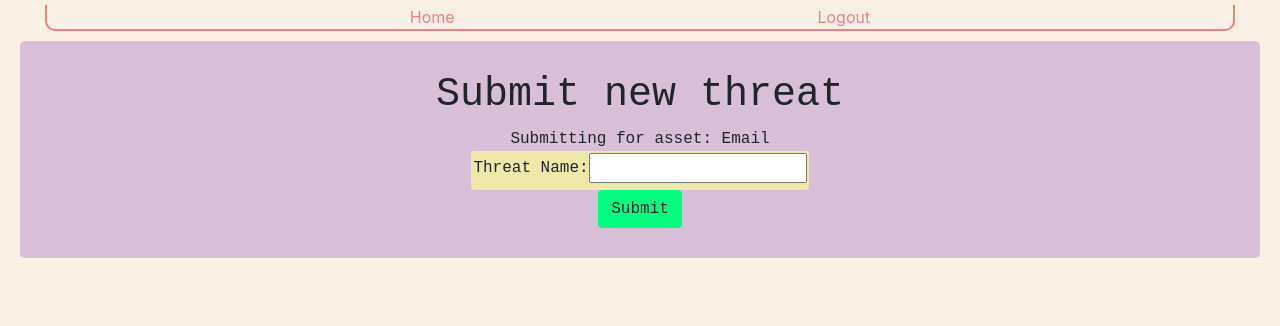
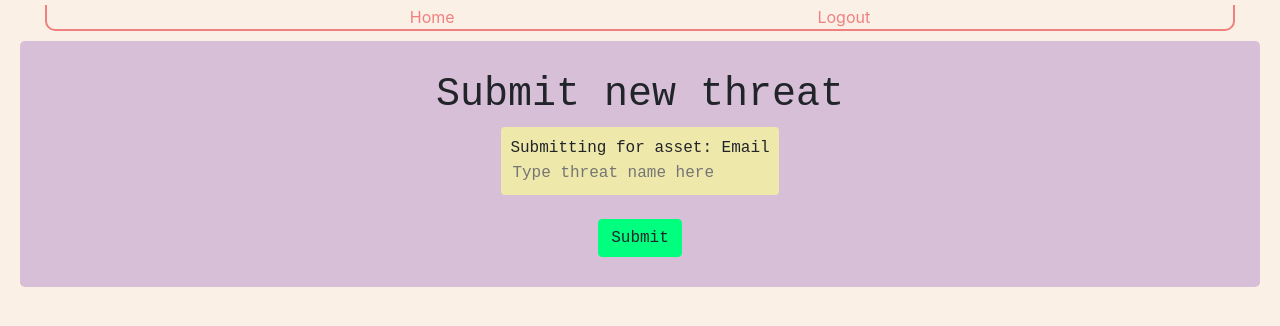
Before and after one commit to JamesEllerbee/Cybersecurity-based-Knowledge-Management-System, a Django app: a page that uses prototype/KnowledgeBase/templates/threat-form.html in a window 1280 px wide. Shown: the top 326 px of the page. Run offline with Django 3.2, Linux system fonts and the light colour scheme; a user stored in the database is signed in; parts of the project's set-up code (start-up, migrations or seed data) failed here and were passed over; some libraries are stand-ins or nearby versions.

Commit message:
fixing more formatting

```diff
--- a/prototype/KnowledgeBase/forms.py
+++ b/prototype/KnowledgeBase/forms.py
@@ -9,10 +9,10 @@ class assetDropdown(forms.Form):
     )
 
 class questionInputTextField(forms.Form):
-    question = forms.CharField(label="Enter Question Here:", max_length=100)
+    question = forms.CharField(label="Enter Question Here:", max_length=100, widget=forms.TextInput(attrs={'style' : 'background-color: palegoldenrod; border: none;', 'placeholder' : 'Type here'}))
 
 class threatInputTextField(forms.Form):
-    threat = forms.CharField(label="Threat Name:", max_length=100)
+    threat = forms.CharField(label="", max_length=100, widget=forms.TextInput(attrs={'style' : 'background-color: palegoldenrod; border: none', 'placeholder' : 'Type threat name here'}))
 
 class answerInputTextField(forms.Form):
-    answer = forms.CharField(widget=forms.Textarea(attrs={'style' : 'background-color: mistyrose; border: none', 'placeholder' : 'Have another answer? Type it here!'}))
+    answer = forms.CharField(label="", widget=forms.Textarea(attrs={'style' : 'background-color: mistyrose; border: none', 'placeholder' : 'Have another answer? Type it here!'}))
--- a/prototype/KnowledgeBase/templates/question.html
+++ b/prototype/KnowledgeBase/templates/question.html
@@ -2,7 +2,7 @@
 
 {% block content %}
 <strong>Enter question related to asset: </strong> {{ selectedAsset }} <br><br>
-<div style="background-color:palegoldenrod; border-color:palegoldenrod; border-width:10px; border-radius:4px; padding:2px"><form id="questionInput" method="post" action="{% url 'results' %}">
+<div style="background-color:palegoldenrod; border-color:palegoldenrod; border-width:10px; border-radius:4px; padding:4px"><form id="questionInput" method="post" action="{% url 'results' %}">
     {% csrf_token %}
     {{ questionInputTextField }}
 </form></div><br>
--- a/prototype/KnowledgeBase/templates/threat-form.html
+++ b/prototype/KnowledgeBase/templates/threat-form.html
@@ -1,10 +1,10 @@
 {% extends "base_generic.html" %}
 {% block content %}
 <h1>Submit new threat</h1>
-Submitting for asset: {{ selectedAsset }}
-<div style="background-color:palegoldenrod; border-color:palegoldenrod; border-width:10px; border-radius:4px; padding:2px"><form id="threatInput" method="post" action="{% url 'threatSubmitResult' selectedAsset %}">
+<div style="background-color:palegoldenrod; border-color:palegoldenrod; border-width:10px; border-radius:4px; padding:9px"><form id="threatInput" method="post" action="{% url 'threatSubmitResult' selectedAsset %}">
+Submitting for asset: {{ selectedAsset }} <br>
     {% csrf_token %}
     {{ threatInputTextField }}
-</form></div>
+</form></div><br>
 <button class="btn btn-warning" style="background-color:springgreen; border-color: springgreen;" type="submit" form="threatInput">Submit</button>
 {% endblock %}
```
